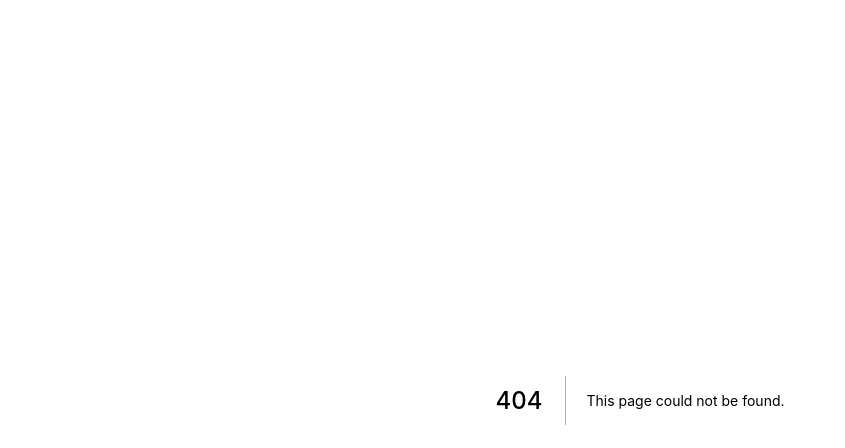
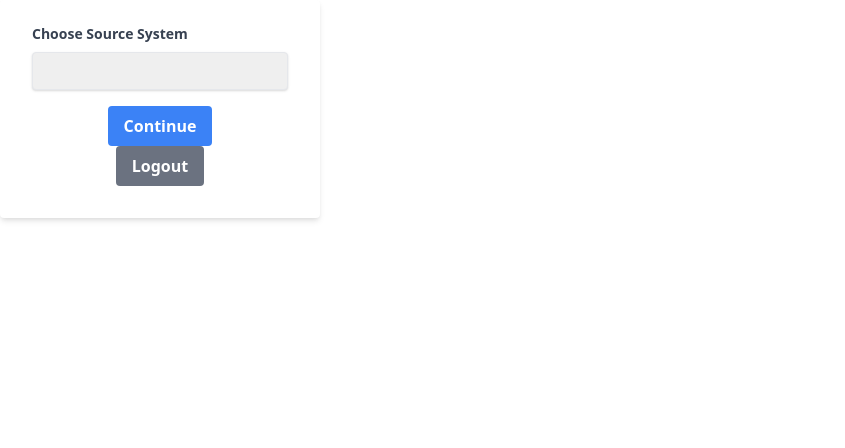
Before and after one commit to SernSanP/auto-frontend, a Next.js app: page /component/ChooseSS in a window 1280 px wide. Before the commit this address had no page. Shown: the top 448 px of the page, without its empty margins (0-845 px from the left). Built offline with nearby package versions, Linux system fonts and the light colour scheme.

Commit message:
sign in proto

```diff
--- a/package.json
+++ b/package.json
@@ -6,6 +6,7 @@
     "start": "next start"
   },
   "dependencies": {
+    "axios": "^0.21.4",
     "next": "latest",
     "papaparse": "^5.3.1",
     "react": "^17.0.2",
--- /dev/null
+++ b/src/pages/component/ChooseSS.tsx
@@ -0,0 +1,35 @@
+import axios from 'axios';
+import React from 'react'
+import { useForm } from "react-hook-form";
+
+const ChooseSS = () => {
+    const { register, handleSubmit, watch, formState: { errors } } = useForm();
+    async function onSubmit(data:any) {
+        console.log(data)
+    }
+    console.log(watch("example"));
+    return (
+        <div className="w-full max-w-xs">
+            <form className="bg-white shadow-md rounded px-8 pt-6 pb-8 mb-4">
+                <div className="mb-4">
+                    <label className="block text-gray-700 text-sm font-bold mb-2" >
+                        Choose Source System
+                    </label>
+                    <select className="shadow appearance-none border rounded w-full py-2 px-3 text-gray-700 leading-tight focus:outline-none focus:shadow-outline" {...register("SS")}/>
+                </div>
+                <div className="flex items-center justify-center">
+                    <button className="bg-blue-500 hover:bg-blue-700 text-white font-bold py-2 px-4 rounded focus:outline-none focus:shadow-outline" type="submit">
+                        Continue
+                    </button>
+                </div>
+                <div className="flex items-center justify-center">
+                    <button className="bg-gray-500 hover:bg-gray-700 text-white font-bold py-2 px-4 rounded focus:outline-none focus:shadow-outline">
+                            Logout
+                    </button>
+                </div>
+            </form>
+        </div>
+    )
+}
+
+export default ChooseSS
--- a/src/pages/login.tsx
+++ b/src/pages/component/Login.tsx
@@ -1,11 +1,13 @@
-import { Menubar } from "./component/menubar"
+import axios from "axios";
 import React from "react";
 import { useForm } from "react-hook-form";
 
 export const Login = () => {
     const { register, handleSubmit, watch, formState: { errors } } = useForm();
-    const onSubmit = data => console.log(data);
-    console.log(watch("example")); // watch input value by passing the name of it
+    async function onSubmit(data:any) {
+        console.log(data)
+        // await axios.post('http://localhost:5000/auth/signin',{ email:data.Username , password:data.Password})
+    }
     return (
         <div className="w-full max-w-xs">
             <form className="bg-white shadow-md rounded px-8 pt-6 pb-8 mb-4" onSubmit={handleSubmit(onSubmit)}>
@@ -23,7 +25,7 @@
                 </div>
                 <div className="flex items-center justify-center">
                     <button className="bg-blue-500 hover:bg-blue-700 text-white font-bold py-2 px-4 rounded focus:outline-none focus:shadow-outline" type="submit">
-                        Sign In
+                        Login
                     </button>
                 </div>
             </form>
--- a/src/pages/index.tsx
+++ b/src/pages/index.tsx
@@ -1,13 +1,11 @@
-import { Menubar } from "./component/menubar";
 import Papaparse from "./component/Papaparse";
 import React from 'react'
-import { Login } from "./login";
+import { Login } from "./component/Login";
 
 
 export default function index() {
   return (
     <div className='p-4'>
-      <Papaparse></Papaparse>
       <Login></Login>
     </div>
   );
```
Also changed, not shown: 2 other files (tests, documents, lock files or other folders).
